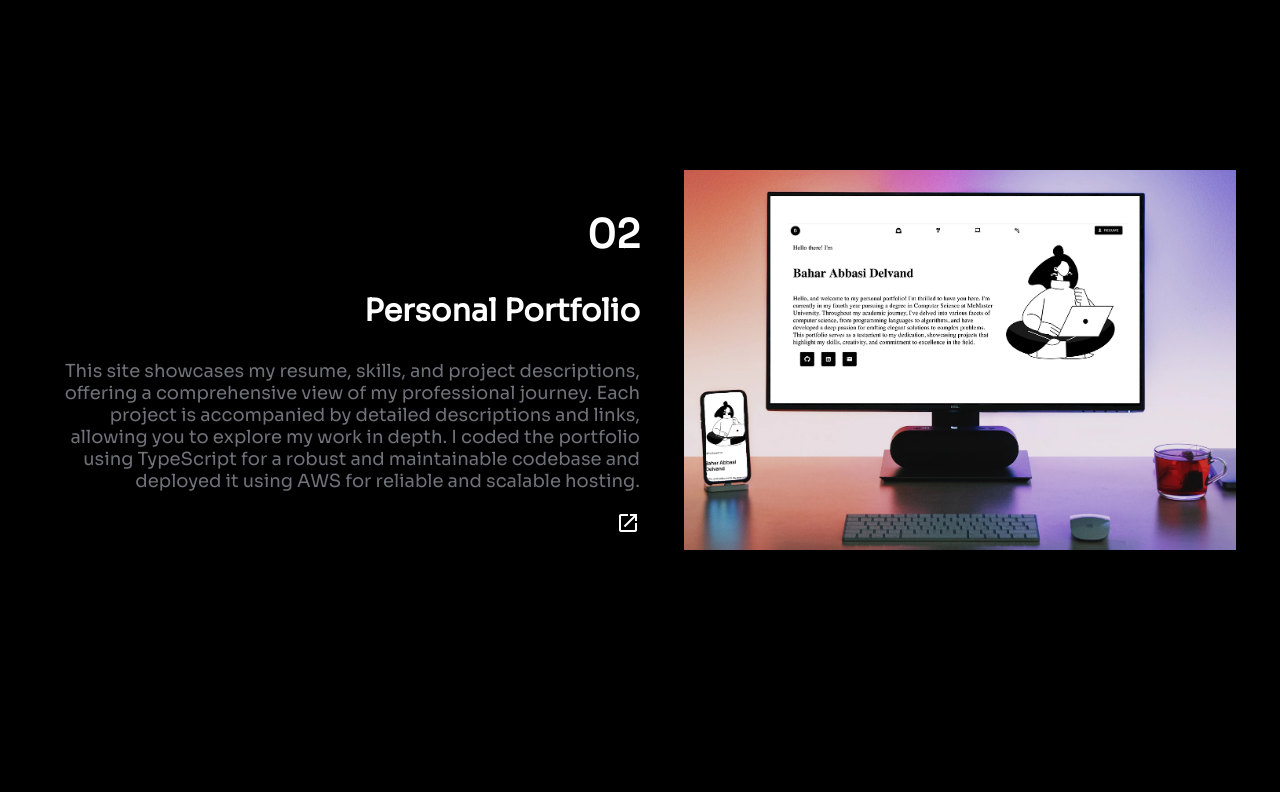
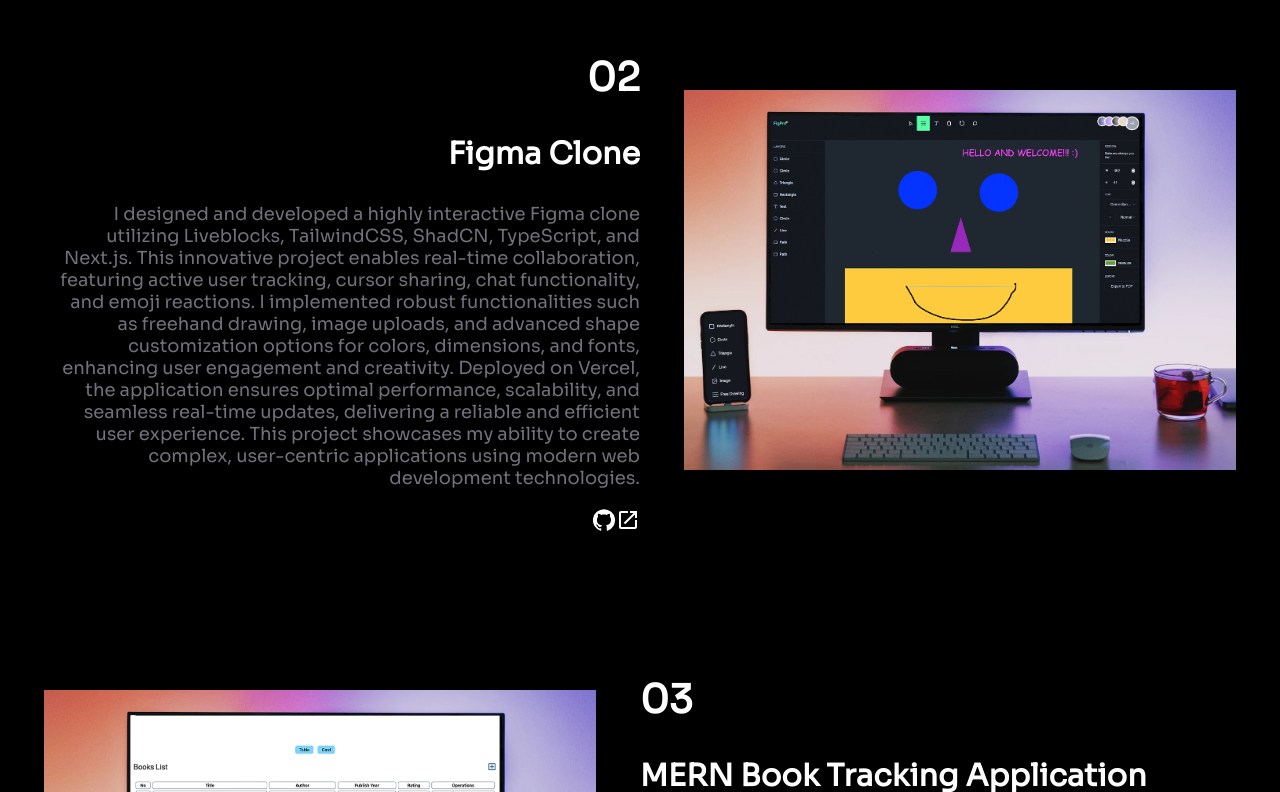
Before and after one commit to BaharAbbasiDelvand/personal-portfolio, a React (Create React App) app: page / in a window 1280 px wide. Shown: the part 2440-3232 px from the top of the page. Built offline with nearby package versions, Linux system fonts and the light colour scheme.

Commit message:
modified the project space component to include two links

```diff
--- a/src/Fragments/Contact/Contact.tsx
+++ b/src/Fragments/Contact/Contact.tsx
@@ -2,6 +2,8 @@
 import "./contact.css";
 import { TextField, Button } from "@mui/material";
 import emailjs from "@emailjs/browser";
+import SquareButton from "../../components/SquareButton/Squarebutton";
+import Buttons from "../../components/Buttons/Buttons";
 
 interface EmailFormat {
     name: string;
@@ -149,9 +151,10 @@
                             disabled={isButtonDisabled}
                             onClick={handleGetInTouch}
                         >
-                            {" "}
                             Get In Touch
+
                         </Button>
+                        <Buttons/>
                     </div>
                 </div>
                 <div className="contact-text">
--- a/src/Fragments/Projects/Projects.tsx
+++ b/src/Fragments/Projects/Projects.tsx
@@ -1,10 +1,12 @@
 import React from "react";
 import "./projects.css";
+import FigmaClone from '../../photos/FigmaClone.png'
 import GAIB from "../../photos/GAIB.png";
 import Checkers from "../../photos/Checkers.png";
 import { Scale } from "@mui/icons-material";
 import Angle from "../../photos/Angle.png";
 import Portfolio from '../../photos/Portfolio.png';
+import Book from '../../photos/BookMERN.png'
 import ProjectSpace from "../../components/project-spaces/ProjectSpace";
 const Projects = () => {
     return (
@@ -26,34 +28,55 @@
                     title="GAIB: Gen AI TestBot"
                     description="The GenAI Test Bot revolutionizes software testing by seamlessly connecting to GitHub repositories, fetching the latest commit details, and automating unit test case generation. Integrated into the VSCode environment, it analyzes code changes, crafts test scenarios, and provides precision reports, ensuring code quality and reliability. By automating test suite generation and documentation, it accelerates development cycles and enhances software quality. "
                     photo={GAIB}
-                    link="https://github.com/BaharAbbasiDelvand/GAIB"
+                    mandatoryLink="https://github.com/BaharAbbasiDelvand/GAIB"
+                    optionalLink="https://marketplace.visualstudio.com/items?itemName=GAIB.genai"
                 />
             </div>
             <div className="even">
                 <ProjectSpace
                     number={2}
-                    title="Personal Portfolio"
-                    description="This site showcases my resume, skills, and project descriptions, offering a comprehensive view of my professional journey. Each project is accompanied by detailed descriptions and links, allowing you to explore my work in depth. I coded the portfolio using TypeScript for a robust and maintainable codebase and deployed it using AWS for reliable and scalable hosting. "
-                    photo={Portfolio}
-                    link="https://github.com/BaharAbbasiDelvand/personal-portfolio"
+                    title="Figma Clone"
+                    description="I designed and developed a highly interactive Figma clone utilizing Liveblocks, TailwindCSS, ShadCN, TypeScript, and Next.js. This innovative project enables real-time collaboration, featuring active user tracking, cursor sharing, chat functionality, and emoji reactions. I implemented robust functionalities such as freehand drawing, image uploads, and advanced shape customization options for colors, dimensions, and fonts, enhancing user engagement and creativity. Deployed on Vercel, the application ensures optimal performance, scalability, and seamless real-time updates, delivering a reliable and efficient user experience. This project showcases my ability to create complex, user-centric applications using modern web development technologies."
+                    photo={FigmaClone}
+                    mandatoryLink="https://github.com/BaharAbbasiDelvand/Figma-Clone"
+                    optionalLink="https://bahars-figma-clone.vercel.app"
                 />
             </div>
             <div className="odd">
                 <ProjectSpace
                     number={3}
-                    title="Angle Management: Protractor Tutorial App"
-                    description="Angle Management is a game designed in Elm programming language specifically tailored for 7th graders in CBSE programs. Its primary aim is to facilitate the learning of protractor usage through several different tutorials and levels. Drawing inspiration from Norman's principles and implementing the Double Diamond design, the game ensures an intuitive user experience and structured learning approach. "
-                    photo={Angle}
-                    link="https://github.com/BaharAbbasiDelvand/AngleManagement"
+                    title="MERN Book Tracking Application"
+                    description="In May 2024, I engineered a robust MERN (MongoDB, Express.js, React, Node.js) book tracking application designed to enhance personal book management. This project features complete CRUD (Create, Read, Update, Delete) functionalities, allowing users to efficiently manage their book collections. Users can also leave reviews and ratings for books, creating an engaging interactive experience. To accelerate development, I leveraged Vite, and I used Tailwind CSS to design a sleek, responsive user interface. Additionally, I integrated a secure MongoDB database to store and manage user and book details, including titles, authors, personal ratings, and reviews."
+                    photo={Book}
+                    mandatoryLink="https://github.com/BaharAbbasiDelvand/MERN-Book-Keeper"
                 />
             </div>
             <div className="even">
                 <ProjectSpace
                     number={4}
+                    title="Personal Portfolio"
+                    description="This site showcases my resume, skills, and project descriptions, offering a comprehensive view of my professional journey. Each project is accompanied by detailed descriptions and links, allowing you to explore my work in depth. I coded the portfolio using TypeScript for a robust and maintainable codebase and deployed it using AWS for reliable and scalable hosting. "
+                    photo={Portfolio}
+                    mandatoryLink="https://github.com/BaharAbbasiDelvand/personal-portfolio"
+                    optionalLink="http://baharcantfly-portfolio.s3-website.us-east-2.amazonaws.com"
+                />
+            </div>
+            <div className="odd">
+                <ProjectSpace
+                    number={5}
+                    title="Angle Management: Protractor Tutorial App"
+                    description="Angle Management is a game designed in Elm programming language specifically tailored for 7th graders in CBSE programs. Its primary aim is to facilitate the learning of protractor usage through several different tutorials and levels. Drawing inspiration from Norman's principles and implementing the Double Diamond design, the game ensures an intuitive user experience and structured learning approach. "
+                    photo={Angle}
+                    mandatoryLink="https://github.com/BaharAbbasiDelvand/AngleManagement"
+                />
+            </div>
+            <div className="even">
+                <ProjectSpace
+                    number={6}
                     title="Checkers Game"
                     description="This project demonstrates my skills in game development and problem-solving. It features a user-friendly interface and follows the standard rules of the game. Players can enjoy traditional gameplay with moves, captures, and victory conditions accurately represented. It showcases my ability to design and implement software solutions for classic games while maintaining simplicity and functionality."
                     photo={Checkers}
-                    link="https://github.com/BaharAbbasiDelvand/Checkers"
+                    mandatoryLink="https://github.com/BaharAbbasiDelvand/Checkers"
                 />
             </div>
         </div>
--- a/src/Fragments/Projects/projects.css
+++ b/src/Fragments/Projects/projects.css
@@ -11,7 +11,7 @@
     text-align: left;
     justify-content: space-around;
     align-items: center;
-    margin-bottom: 80px;
+    margin-bottom: 0px;
     @media (max-width: 1100px) {
         flex-direction: column;
     }
@@ -24,7 +24,7 @@
     width: 100%;
     justify-content: space-around;
     align-items: center;
-    margin-bottom: 80px;
+    margin-bottom: 0px;
     @media (max-width: 1100px) {
         flex-direction: column;
     }
@@ -66,16 +66,22 @@
 .photo-proj-1 {
     background-image: url('../../photos/GAIB.png');
 }
+.photo-proj-2 {
+    background-image: url('../../photos/FigmaClone.png');
+}
+.photo-proj-3 {
+    background-image: url('../../photos/BookMERN.png');
+}
 
-.photo-proj-2 {
+.photo-proj-4 {
     background-image: url('../../photos/Portfolio.png');
 }
 
-.photo-proj-3 {
+.photo-proj-5 {
     background-image: url('../../photos/Angle.png');
 }
 
-.photo-proj-4{
+.photo-proj-6 {
     background-image: url('../../photos/Checkers.png');
 }
 
--- a/src/components/Navbar/Navbar/Nav.tsx
+++ b/src/components/Navbar/Navbar/Nav.tsx
@@ -32,7 +32,7 @@
         setValue(newValue);
     };
     const handleResumeButtonClick = () => {
-        window.open('https://drive.google.com/file/d/1LI4tC60fsBlmnO2E0zZjAHO0DvU2DsNL/view?usp=sharing', '_blank');
+        window.open('https://drive.google.com/file/d/1RiCAGqtRUtTN9yksO87dzBklaSliDlLE/view?usp=sharing', '_blank');
     };
     const toggleDrawer =
         (anchor: Anchor, open: boolean) =>
--- a/src/components/project-spaces/ProjectSpace.tsx
+++ b/src/components/project-spaces/ProjectSpace.tsx
@@ -1,11 +1,14 @@
 import React from "react";
 import OpenInNewIcon from "@mui/icons-material/OpenInNew";
+import GitHubIcon from "@mui/icons-material/GitHub"; // Import GitHub icon
+
 interface ProjectProps {
     number: number;
     title: string;
     description: string;
     photo: string;
-    link: string;
+    mandatoryLink: string;
+    optionalLink?: string;
 }
 
 const ProjectSpace: React.FC<ProjectProps> = ({
@@ -13,7 +16,8 @@
     title,
     description,
     photo,
-    link,
+    mandatoryLink,
+    optionalLink,
 }) => {
     return (
         <div className="project">
@@ -27,13 +31,23 @@
                 <h3>{title}</h3>
                 <p className="subtext">{description}</p>
                 <a
-                    href={link}
+                    href={mandatoryLink}
                     className="link"
                     target="_blank"
                     rel="noopener noreferrer"
                 >
-                    <OpenInNewIcon />
+                    <GitHubIcon />
                 </a>
+                {optionalLink && (
+                    <a
+                        href={optionalLink}
+                        className="link optional"
+                        target="_blank"
+                        rel="noopener noreferrer"
+                    >
+                        <OpenInNewIcon />
+                    </a>
+                )}
             </div>
         </div>
     );
```
Also changed, not shown: src/photos/BookMERN.png (added), src/photos/FigmaClone.png (added).
